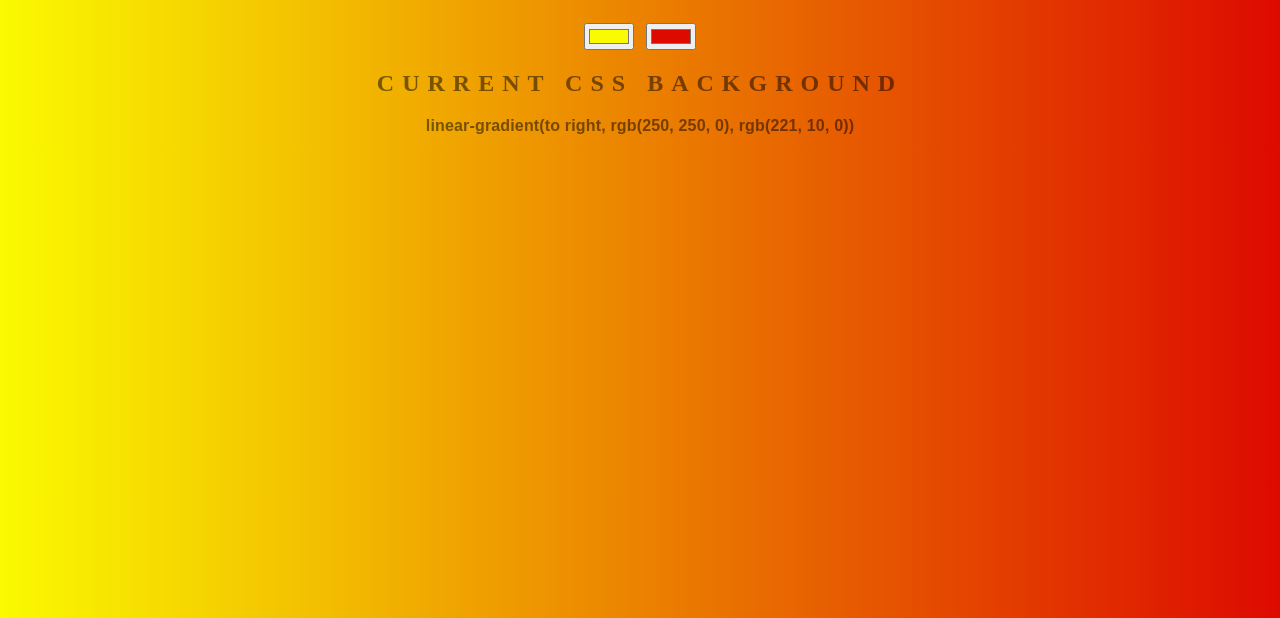
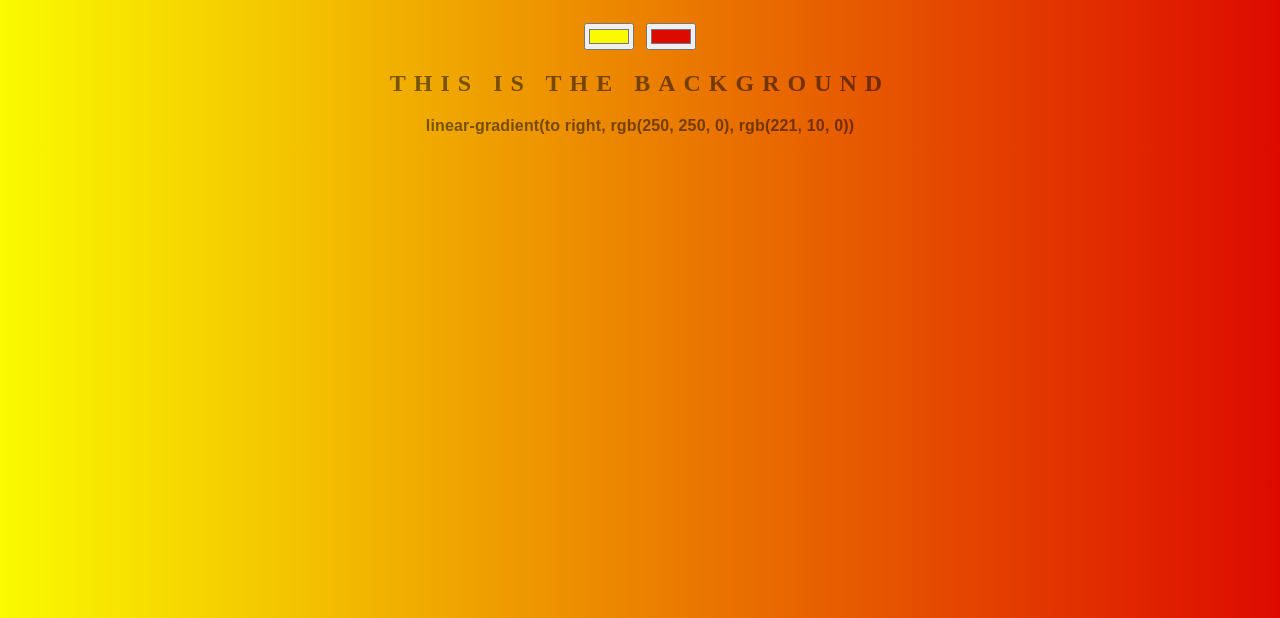
Before and after one commit to renoob21/background-generator, a plain HTML site: page index.html in a window 1280 px wide. Shown: the part 182-800 px from the top of the page. Drawn offline with Linux system fonts and the light colour scheme.

Commit message:
Changing Text

```diff
--- a/index.html
+++ b/index.html
@@ -4,7 +4,7 @@
     <meta charset="UTF-8">
     <meta http-equiv="X-UA-Compatible" content="IE=edge">
     <meta name="viewport" content="width=device-width, initial-scale=1.0">
-    <title>Cool Generator</title>
+    <title>COOL Generator</title>
     <link rel="stylesheet" href="style.css">
     <script src="script.js" defer></script>
 </head>
@@ -12,7 +12,7 @@
     <h1>Background Generator</h1>
         <input class="color1" type="color" name="color1" value="#fafa00">
         <input class="color2" type="color" name="color2" value="#dd0a00">
-    <h2>Current CSS Background</h2>
+    <h2>This is the background</h2>
     <h3 id="css-prop"></h3>
 </body>
 </html>
```
